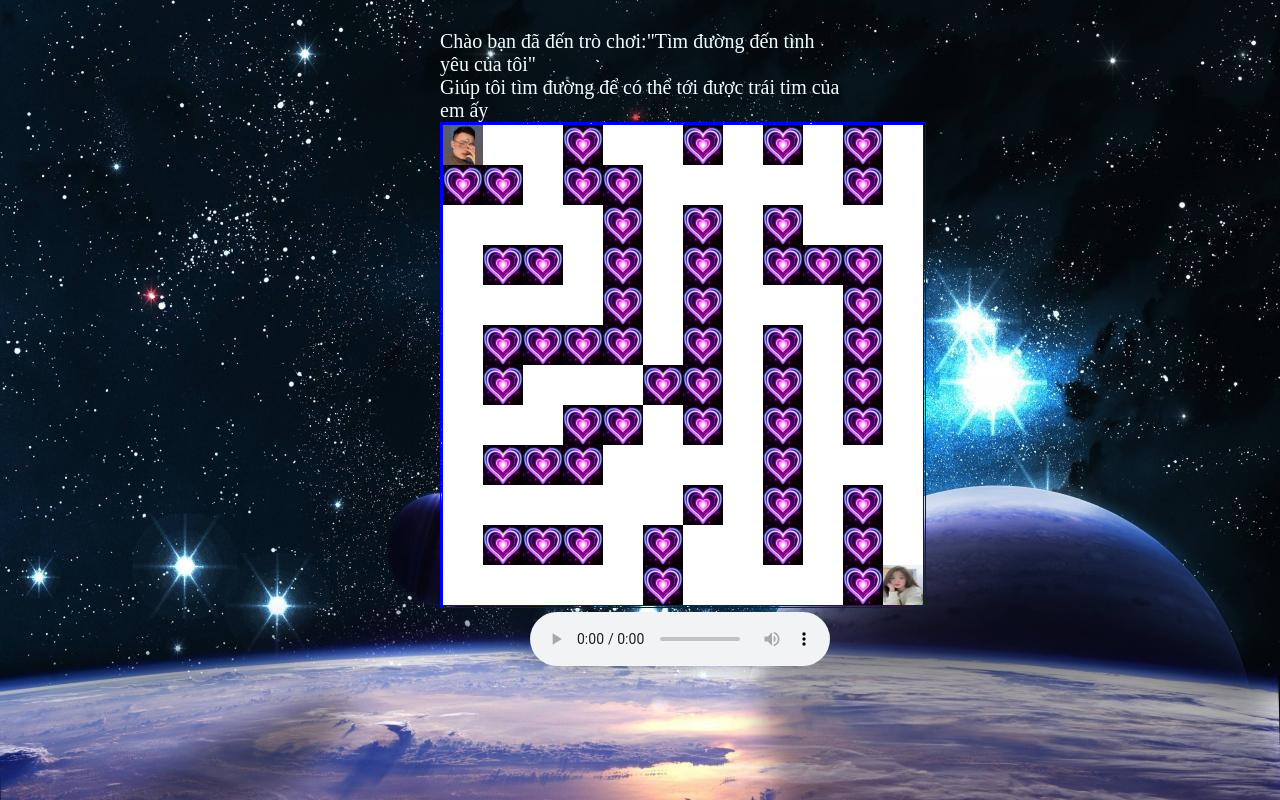
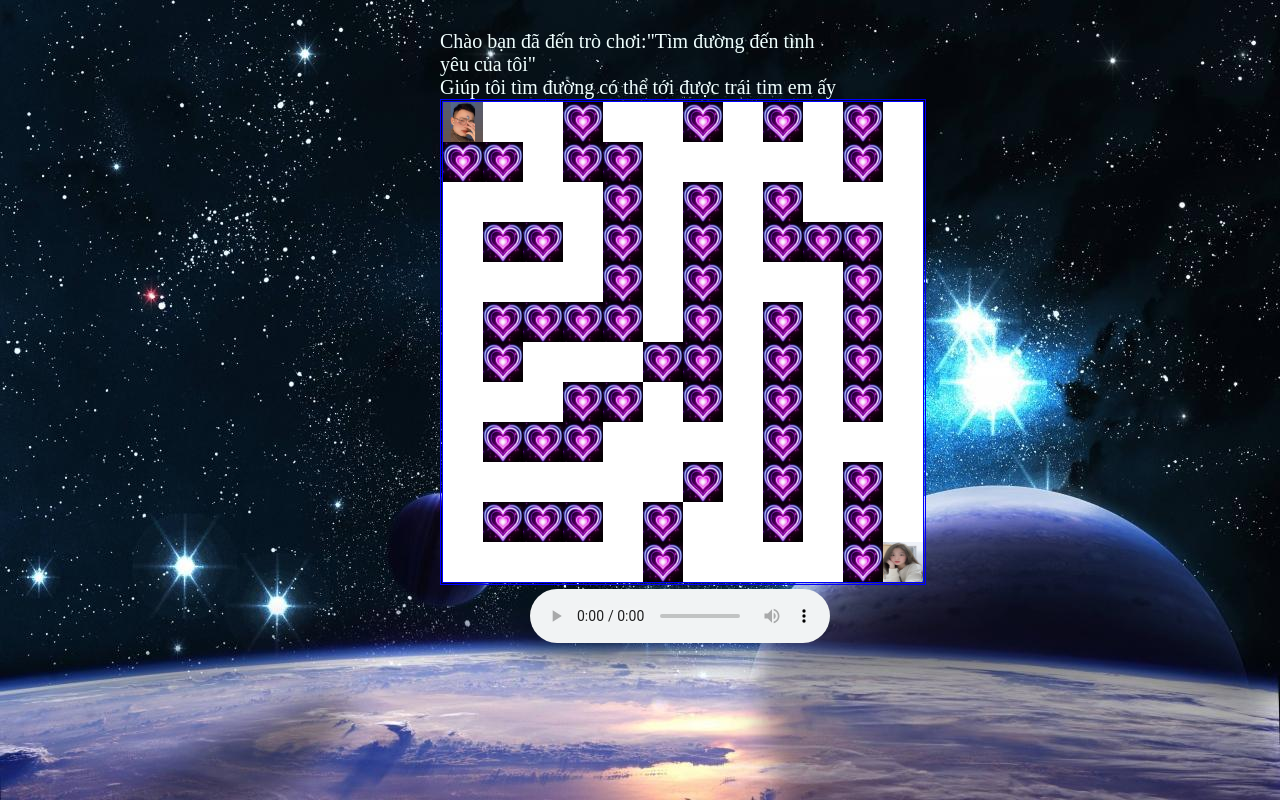
Before and after one commit to piuconal/piuconal.github.io, a plain HTML site: page Project_3(simple_game)/index.html in a window 1280 px wide. Drawn offline with Linux system fonts and the light colour scheme.

Commit message:
Update index.html

```diff
--- a/Project_3(simple_game)/index.html
+++ b/Project_3(simple_game)/index.html
@@ -15,7 +15,7 @@
 <body>
     <div class="content">
         <span>Chào bạn đã đến trò chơi:"Tìm đường đến tình yêu của tôi"</span></br>
-        <span>Giúp tôi tìm đường để có thể tới được trái tim của em ấy</span>
+        <span>Giúp tôi tìm đường có thể tới được trái tim em ấy</span>
     </div>
     <canvas id="myCanvas" width="480" height="480"></canvas>
     <script src="player.js"></script>
```
